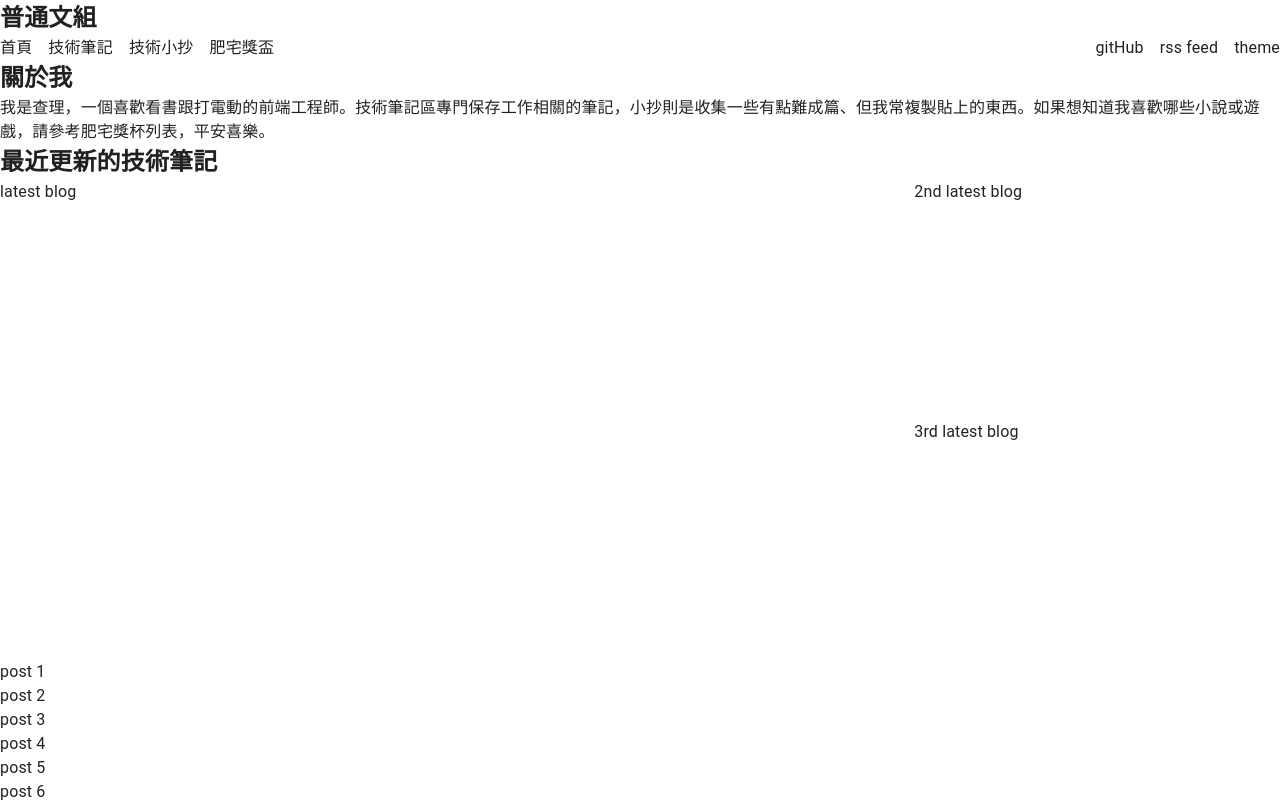
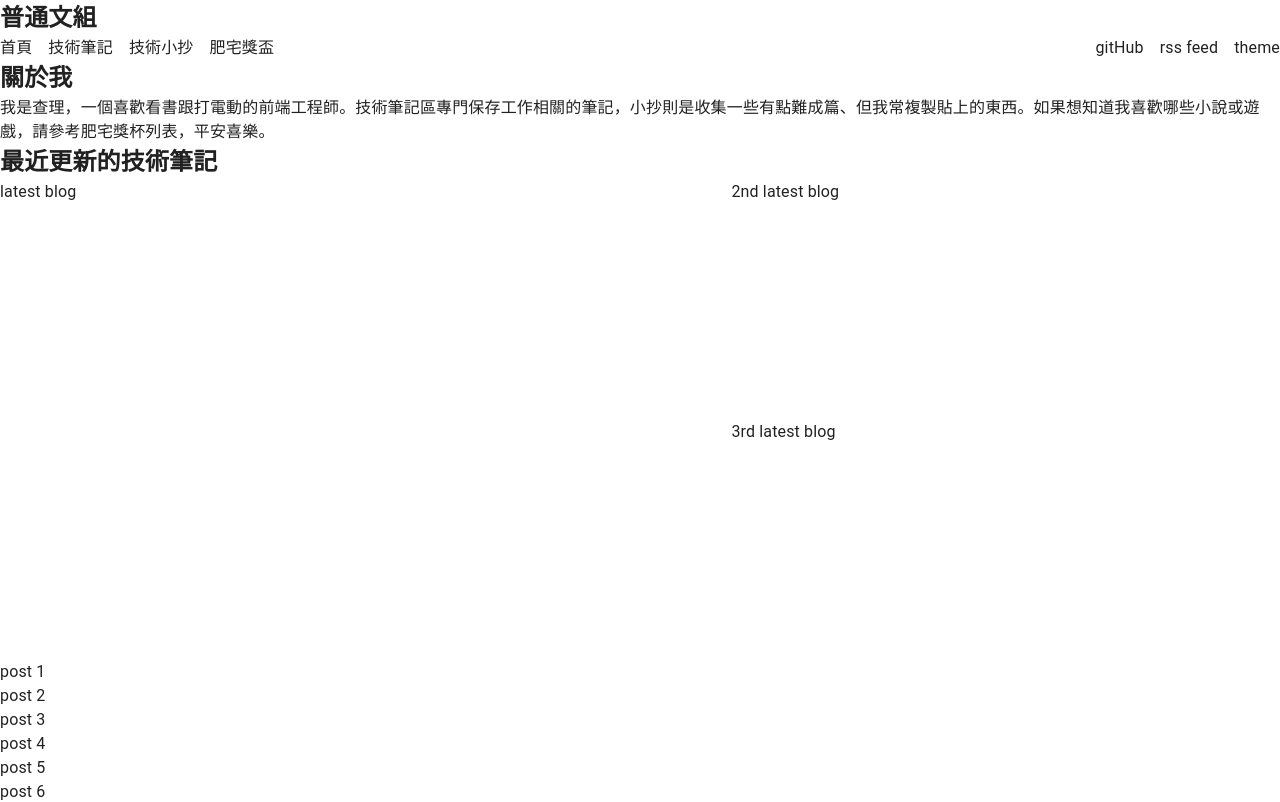
Before and after one commit to tzynwang/vite-test, a React (Vite) app: page / in a window 1280 px wide. Shown: the top 802 px of the page. Built offline with nearby package versions, Linux system fonts and the light colour scheme.

Commit message:
[feat] use var for post-height handle

```diff
--- a/src/App.module.css
+++ b/src/App.module.css
@@ -1,3 +1,8 @@
+:root {
+  --post-min-height: 240px;
+  --post-max-height: 360px;
+}
+
 :local(.nav_ul_container) {
   display: block;
 }
@@ -20,22 +25,25 @@
 
 :local(.main_section_main_up_sm) {
   display: grid;
-  grid-template-columns: 5fr 2fr;
-  grid-template-rows: repeat(2, clamp(240px, 20vh, 360px));
+  grid-template-columns: 4fr 3fr;
+  grid-template-rows: repeat(
+    2,
+    clamp(var(--post-min-height), 20vh, var(--post-max-height))
+  );
   grid-template-areas: 'latest second' 'latest third';
 }
 
 :local(.main_section_main_latest) {
   grid-area: latest;
-  min-height: 240px;
+  min-height: var(--post-min-height);
 }
 
 :local(.main_section_main_second) {
   grid-area: second;
-  min-height: 240px;
+  min-height: var(--post-min-height);
 }
 
 :local(.main_section_main_third) {
   grid-area: third;
-  min-height: 240px;
+  min-height: var(--post-min-height);
 }
```
